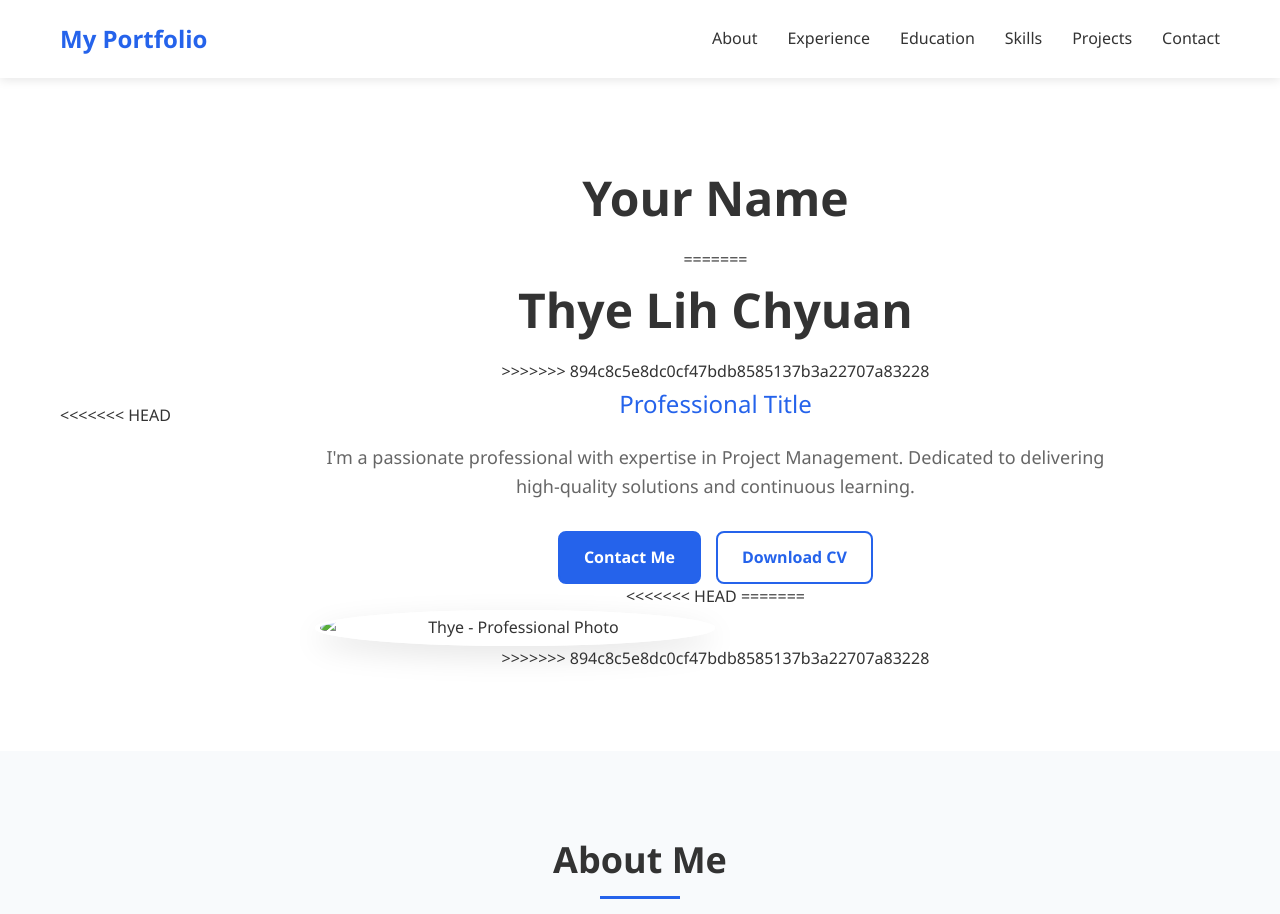
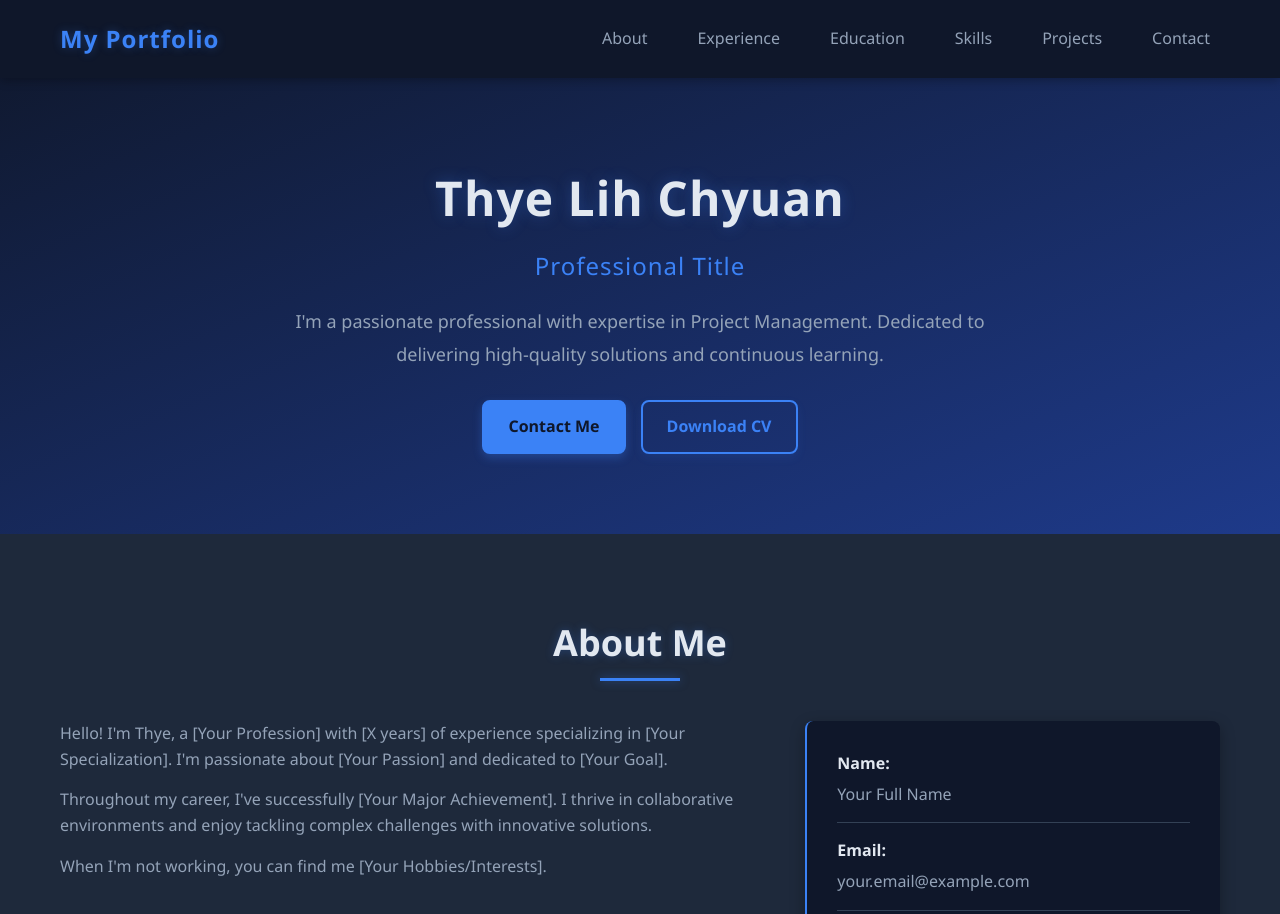
Before and after one commit to lihchyuan/Resume, a plain HTML site: page index.html in a window 1280 px wide. Shown: the top 914 px of the page. Drawn offline with Linux system fonts and the light colour scheme.

Commit message:
Implement dark blue theme for resume website

```diff
--- a/index.html
+++ b/index.html
@@ -34,13 +34,8 @@
 
     <section id="hero" class="hero-section">
         <div class="container">
-<<<<<<< HEAD
             <div class="hero-content full-width">
-                <h1>Your Name</h1>
-=======
-            <div class="hero-content">
                 <h1>Thye Lih Chyuan</h1>
->>>>>>> 894c8c5e8dc0cf47bdb8585137b3a22707a83228
                 <h2>Professional Title</h2>
                 <p>I'm a passionate professional with expertise in Project Management. Dedicated to delivering high-quality solutions and continuous learning.</p>
                 <div class="hero-buttons">
@@ -48,12 +43,6 @@
                     <a href="assets/resume.pdf" class="btn secondary-btn" download>Download CV</a>
                 </div>
             </div>
-<<<<<<< HEAD
-=======
-            <div class="hero-image">
-                <img src="assets/profile.jpg" alt="Thye - Professional Photo">
-            </div>
->>>>>>> 894c8c5e8dc0cf47bdb8585137b3a22707a83228
         </div>
     </section>
 
--- a/script.js
+++ b/script.js
@@ -1,4 +1,16 @@
 document.addEventListener('DOMContentLoaded', () => {
+    // Add a subtle animation to the hero section
+    const heroContent = document.querySelector('.hero-content');
+    if (heroContent) {
+        heroContent.style.opacity = '0';
+        heroContent.style.transform = 'translateY(20px)';
+
+        setTimeout(() => {
+            heroContent.style.transition = 'opacity 1s ease, transform 1s ease';
+            heroContent.style.opacity = '1';
+            heroContent.style.transform = 'translateY(0)';
+        }, 300);
+    }
     // Mobile Navigation Toggle
     const hamburger = document.querySelector('.hamburger');
     const navLinks = document.querySelector('.nav-links');
--- a/style.css
+++ b/style.css
@@ -6,15 +6,15 @@
 }
 
 :root {
-    --primary-color: #2563eb;
-    --secondary-color: #1e40af;
-    --accent-color: #3b82f6;
-    --text-color: #333;
-    --text-light: #666;
-    --bg-color: #fff;
-    --bg-light: #f8fafc;
-    --border-color: #e2e8f0;
-    --success-color: #10b981;
+    --primary-color: #1e3a8a; /* Dark blue */
+    --secondary-color: #0f172a; /* Darker blue */
+    --accent-color: #3b82f6; /* Lighter blue for accents */
+    --text-color: #e2e8f0; /* Light text for dark background */
+    --text-light: #94a3b8; /* Lighter text for secondary content */
+    --bg-color: #0f172a; /* Dark blue background */
+    --bg-light: #1e293b; /* Slightly lighter blue for alternating sections */
+    --border-color: #334155; /* Border color for dark theme */
+    --success-color: #10b981; /* Keep success color */
     --container-width: 1200px;
     --section-padding: 80px 0;
     --border-radius: 8px;
@@ -26,6 +26,9 @@ body {
     line-height: 1.6;
     color: var(--text-color);
     background-color: var(--bg-light);
+    min-height: 100vh;
+    background-image: radial-gradient(var(--bg-color) 1px, transparent 1px);
+    background-size: 20px 20px;
 }
 
 .container {
@@ -65,32 +68,38 @@ ul {
 }
 
 .primary-btn {
-    background-color: var(--primary-color);
-    color: white;
-    border: 2px solid var(--primary-color);
+    background-color: var(--accent-color);
+    color: var(--bg-color);
+    border: 2px solid var(--accent-color);
+    box-shadow: 0 4px 10px rgba(59, 130, 246, 0.3);
 }
 
 .primary-btn:hover {
-    background-color: var(--secondary-color);
-    border-color: var(--secondary-color);
-    color: white;
+    background-color: var(--primary-color);
+    border-color: var(--primary-color);
+    color: var(--text-color);
+    transform: translateY(-3px);
+    box-shadow: 0 6px 15px rgba(59, 130, 246, 0.4);
 }
 
 .secondary-btn {
     background-color: transparent;
-    color: var(--primary-color);
-    border: 2px solid var(--primary-color);
+    color: var(--accent-color);
+    border: 2px solid var(--accent-color);
+    box-shadow: 0 4px 10px rgba(59, 130, 246, 0.1);
 }
 
 .secondary-btn:hover {
-    background-color: var(--primary-color);
-    color: white;
+    background-color: rgba(59, 130, 246, 0.1);
+    color: var(--accent-color);
+    transform: translateY(-3px);
+    box-shadow: 0 6px 15px rgba(59, 130, 246, 0.2);
 }
 
 /* Header Styles */
 header {
-    background-color: var(--bg-color);
-    box-shadow: 0 2px 10px rgba(0, 0, 0, 0.1);
+    background-color: var(--secondary-color);
+    box-shadow: 0 2px 10px rgba(0, 0, 0, 0.3);
     position: fixed;
     width: 100%;
     top: 0;
@@ -107,7 +116,9 @@ nav {
 .logo {
     font-size: 24px;
     font-weight: 700;
-    color: var(--primary-color);
+    color: var(--accent-color);
+    text-shadow: 0 0 10px rgba(59, 130, 246, 0.3);
+    letter-spacing: 1px;
 }
 
 .nav-links {
@@ -116,13 +127,17 @@ nav {
 }
 
 .nav-links a {
-    color: var(--text-color);
+    color: var(--text-light);
     font-weight: 500;
     position: relative;
+    padding: 5px 10px;
+    border-radius: 4px;
+    transition: var(--transition);
 }
 
 .nav-links a:hover {
-    color: var(--primary-color);
+    color: var(--accent-color);
+    background-color: rgba(59, 130, 246, 0.1);
 }
 
 .nav-links a::after {
@@ -130,14 +145,16 @@ nav {
     position: absolute;
     width: 0;
     height: 2px;
-    bottom: -5px;
-    left: 0;
-    background-color: var(--primary-color);
+    bottom: -2px;
+    left: 50%;
+    transform: translateX(-50%);
+    background-color: var(--accent-color);
     transition: var(--transition);
+    box-shadow: 0 0 5px rgba(59, 130, 246, 0.5);
 }
 
 .nav-links a:hover::after {
-    width: 100%;
+    width: 80%;
 }
 
 .hamburger {
@@ -158,6 +175,7 @@ nav {
 .hero-section {
     padding: 160px 0 80px;
     background-color: var(--bg-color);
+    background-image: linear-gradient(to bottom right, var(--secondary-color), var(--primary-color));
 }
 
 .hero-section .container {
@@ -184,19 +202,26 @@ nav {
     font-weight: 700;
     margin-bottom: 10px;
     color: var(--text-color);
+    text-shadow: 0 0 15px rgba(59, 130, 246, 0.3);
+    letter-spacing: 1px;
 }
 
 .hero-content h2 {
     font-size: 24px;
     font-weight: 500;
-    color: var(--primary-color);
+    color: var(--accent-color);
     margin-bottom: 20px;
+    letter-spacing: 1px;
 }
 
 .hero-content p {
     font-size: 18px;
     margin-bottom: 30px;
     color: var(--text-light);
+    max-width: 700px;
+    margin-left: auto;
+    margin-right: auto;
+    line-height: 1.8;
 }
 
 .hero-buttons {
@@ -229,6 +254,7 @@ nav {
 /* Section Styles */
 .section {
     padding: var(--section-padding);
+    background-color: var(--bg-light);
 }
 
 .section:nth-child(even) {
@@ -241,6 +267,7 @@ nav {
     margin-bottom: 50px;
     position: relative;
     color: var(--text-color);
+    text-shadow: 0 0 10px rgba(59, 130, 246, 0.3);
 }
 
 .section-title::after {
@@ -248,10 +275,11 @@ nav {
     position: absolute;
     width: 80px;
     height: 3px;
-    background-color: var(--primary-color);
+    background-color: var(--accent-color);
     bottom: -10px;
     left: 50%;
     transform: translateX(-50%);
+    box-shadow: 0 0 10px rgba(59, 130, 246, 0.5);
 }
 
 /* About Section */
@@ -272,10 +300,11 @@ nav {
 
 .about-details {
     flex: 1;
-    background-color: var(--bg-color);
+    background-color: var(--secondary-color);
     padding: 30px;
     border-radius: var(--border-radius);
-    box-shadow: 0 5px 15px rgba(0, 0, 0, 0.05);
+    box-shadow: 0 5px 15px rgba(0, 0, 0, 0.3);
+    border-left: 2px solid var(--accent-color);
 }
 
 .detail-item {
@@ -350,10 +379,11 @@ nav {
 
 .timeline-content {
     margin-left: 150px;
-    background-color: var(--bg-color);
+    background-color: var(--secondary-color);
     padding: 25px;
     border-radius: var(--border-radius);
-    box-shadow: 0 5px 15px rgba(0, 0, 0, 0.05);
+    box-shadow: 0 5px 15px rgba(0, 0, 0, 0.3);
+    border-left: 2px solid var(--accent-color);
 }
 
 .timeline-content h3 {
@@ -426,15 +456,17 @@ nav {
 
 .skill-bar {
     height: 10px;
-    background-color: var(--border-color);
+    background-color: var(--bg-light);
     border-radius: 5px;
     overflow: hidden;
+    border: 1px solid var(--border-color);
 }
 
 .skill-level {
     height: 100%;
-    background-color: var(--primary-color);
+    background-color: var(--accent-color);
     border-radius: 5px;
+    box-shadow: 0 0 5px rgba(59, 130, 246, 0.5);
 }
 
 /* Projects Section */
@@ -445,12 +477,12 @@ nav {
 }
 
 .project-card {
-    background-color: var(--bg-color);
+    background-color: var(--secondary-color);
     border-radius: var(--border-radius);
     overflow: hidden;
-    box-shadow: 0 5px 15px rgba(0, 0, 0, 0.05);
+    box-shadow: 0 5px 15px rgba(0, 0, 0, 0.3);
     transition: var(--transition);
-    border-top: 4px solid var(--primary-color);
+    border-top: 4px solid var(--accent-color);
     height: 100%;
     display: flex;
     flex-direction: column;
@@ -487,12 +519,13 @@ nav {
 }
 
 .project-tags span {
-    background-color: var(--bg-light);
-    color: var(--primary-color);
+    background-color: rgba(59, 130, 246, 0.2);
+    color: var(--accent-color);
     padding: 5px 10px;
     border-radius: 20px;
     font-size: 12px;
     font-weight: 500;
+    border: 1px solid var(--accent-color);
 }
 
 .project-links {
@@ -558,20 +591,28 @@ nav {
     justify-content: center;
     width: 40px;
     height: 40px;
-    background-color: var(--bg-light);
-    color: var(--primary-color);
+    background-color: rgba(59, 130, 246, 0.1);
+    color: var(--accent-color);
     border-radius: 50%;
     transition: var(--transition);
+    border: 1px solid var(--accent-color);
 }
 
 .social-links a:hover {
-    background-color: var(--primary-color);
-    color: white;
+    background-color: var(--accent-color);
+    color: var(--bg-color);
+    transform: translateY(-3px);
+    box-shadow: 0 5px 15px rgba(59, 130, 246, 0.3);
 }
 
 .contact-form {
     flex: 1;
     min-width: 300px;
+    background-color: var(--secondary-color);
+    padding: 30px;
+    border-radius: var(--border-radius);
+    box-shadow: 0 5px 15px rgba(0, 0, 0, 0.3);
+    border-left: 2px solid var(--accent-color);
 }
 
 .form-group {
@@ -593,6 +634,8 @@ nav {
     border-radius: var(--border-radius);
     font-size: 16px;
     transition: var(--transition);
+    background-color: var(--bg-light);
+    color: var(--text-color);
 }
 
 .form-group input:focus,
@@ -604,9 +647,10 @@ nav {
 
 /* Footer */
 footer {
-    background-color: var(--text-color);
-    color: white;
+    background-color: var(--secondary-color);
+    color: var(--text-color);
     padding: 40px 0;
+    border-top: 1px solid var(--border-color);
 }
 
 .footer-content {
```
